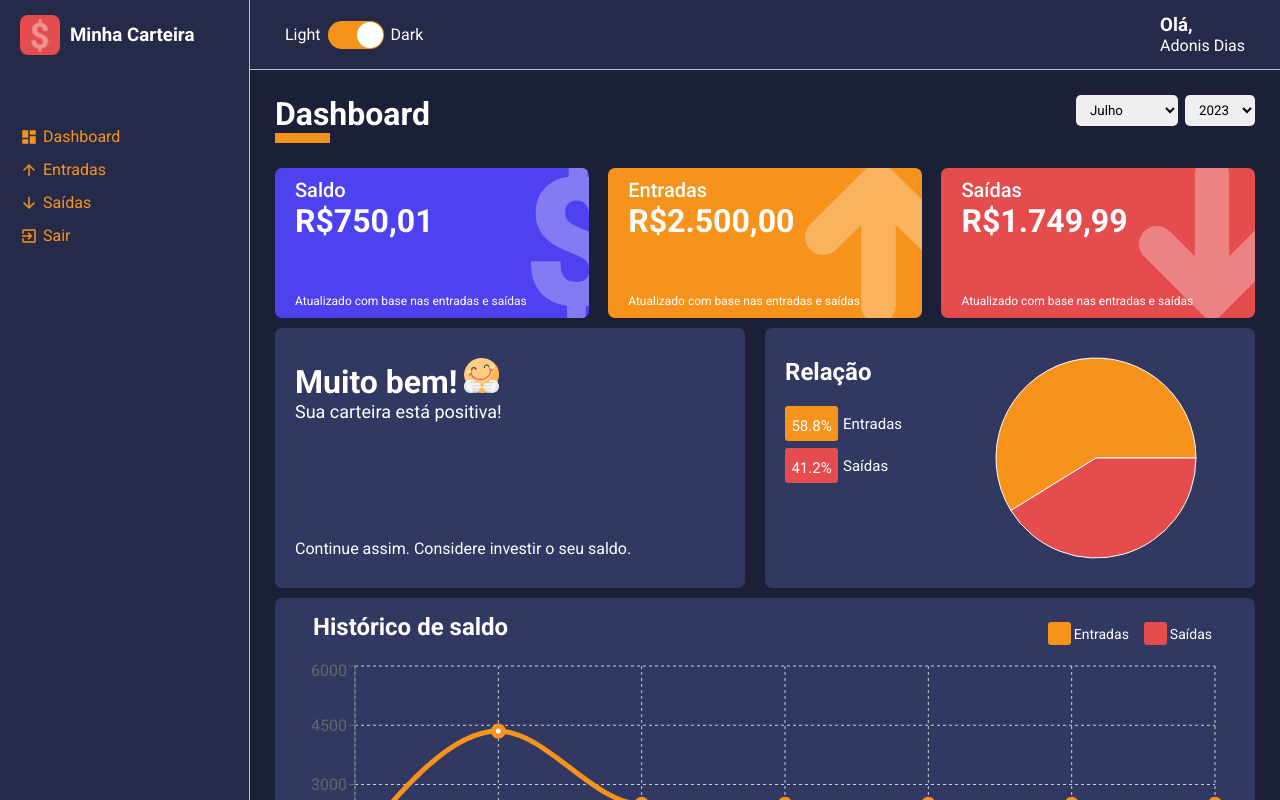
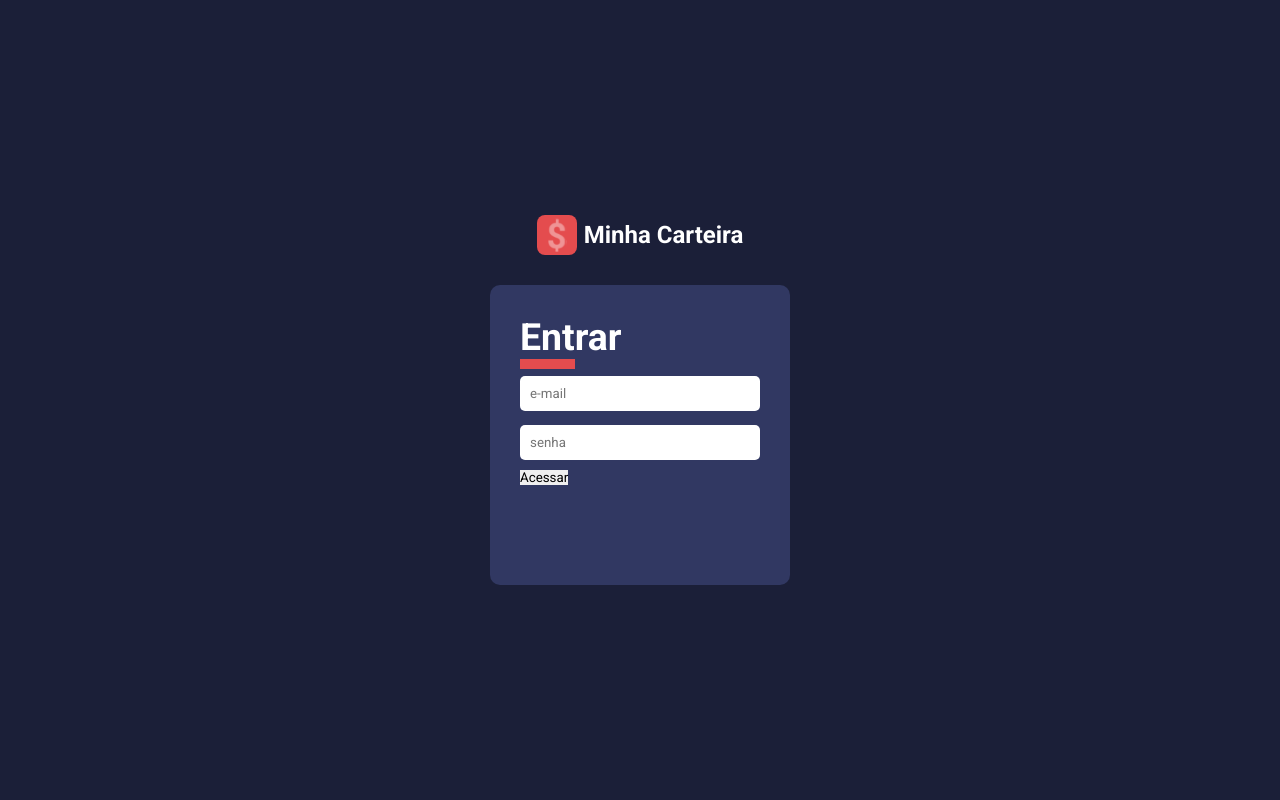
Before and after one commit to adonisdelima1/minha_carteira, a React (Create React App) app: page / in a window 1280 px wide. Built offline with nearby package versions, Linux system fonts and the light colour scheme.

Commit message:
Feat: add inputcomponent and login/signIn page styled components

```diff
--- /dev/null
+++ b/src/components/Input/index.tsx
@@ -0,0 +1,12 @@
+import { InputHTMLAttributes } from 'react';
+import { Container } from './styles';
+
+type IInputProps = InputHTMLAttributes<HTMLInputElement>;
+
+export default function Input(props: IInputProps) {
+    return (
+        <Container {...props}>
+
+        </Container>
+    );
+}
--- /dev/null
+++ b/src/components/Input/styles.ts
@@ -0,0 +1,10 @@
+import styled from "styled-components";
+
+export const Container = styled.input`
+    width: 100%;
+
+    margin: 7px 0;
+    padding: 10px;
+
+    border-radius: 5px;
+`;
--- a/src/pages/SignIn/index.tsx
+++ b/src/pages/SignIn/index.tsx
@@ -1,3 +1,39 @@
+import Input from "../../components/Input";
+
+import {
+    Container,
+    Logo,
+    Form,
+    FormTitle
+} from "./styles";
+
+import logoImg from '../../assets/logo.svg';
+
 export default function SignIn() {
-    return <h1>SignIn</h1>
+    return (
+        <Container>
+            <Logo>
+                <img src={logoImg} alt="Minha CarteiraS" />
+                <h2>Minha Carteira</h2>
+            </Logo>
+            <Form onSubmit={() => {}}>
+                <FormTitle>
+                    <h3>Entrar</h3>
+                </FormTitle>
+
+                <Input
+                    type="email"
+                    placeholder="e-mail"
+                    required
+                />
+                <Input
+                    type="password"
+                    placeholder="senha"
+                    required
+                />
+
+                <button type="submit">Acessar</button>
+            </Form>
+        </Container>
+    );
 }
--- /dev/null
+++ b/src/pages/SignIn/styles.ts
@@ -0,0 +1,51 @@
+import styled from "styled-components";
+
+export const Container = styled.div`
+    height: 100vh;
+
+    display: flex;
+    flex: 1;
+    flex-direction: column;
+    justify-content: center;
+    align-items: center;
+
+    background-color: ${props => props.theme.colors.primary};
+`;
+
+export const Logo = styled.div`
+    display: flex;
+    align-items: center;
+    margin-bottom: 30px;
+
+    > h2 {
+        color: ${props => props.theme.colors.white};
+        margin-left: 7px;
+    }
+
+    > img {
+        width: 40px;
+        height: 40px;
+    }
+`;
+
+export const Form = styled.form`
+    width: 300px;
+    height: 300px;
+
+    padding: 30px;
+
+    border-radius: 10px;
+
+    background-color: ${props => props.theme.colors.tertiary};
+`;
+
+export const FormTitle = styled.h1`
+    color: ${props => props.theme.colors.white};
+
+    &:after {
+        content: '';
+        display: block;
+        width: 55px;
+        border-bottom: 10px solid ${props => props.theme.colors.warning};
+    }
+`;
--- /dev/null
+++ b/src/routes/auth.routes.tsx
@@ -0,0 +1,12 @@
+import { Routes, Route  } from 'react-router-dom';
+
+import SignIn from '../pages/SignIn';
+
+export default function AuthRoutes() {
+    return(
+        <Routes>
+            <Route path='/signin' Component={SignIn} />
+            <Route path='/' Component={SignIn} />
+        </Routes>
+    );
+}
--- a/src/routes/index.tsx
+++ b/src/routes/index.tsx
@@ -1,10 +1,12 @@
 import { BrowserRouter } from 'react-router-dom';
 import AppRoutes from './app.routes';
+import AuthRoutes from './auth.routes';
 
 export default function Routes() {
     return (
         <BrowserRouter>
-            <AppRoutes />
+            {/* <AppRoutes /> */}
+            <AuthRoutes />
         </BrowserRouter>
     )
 }
```
